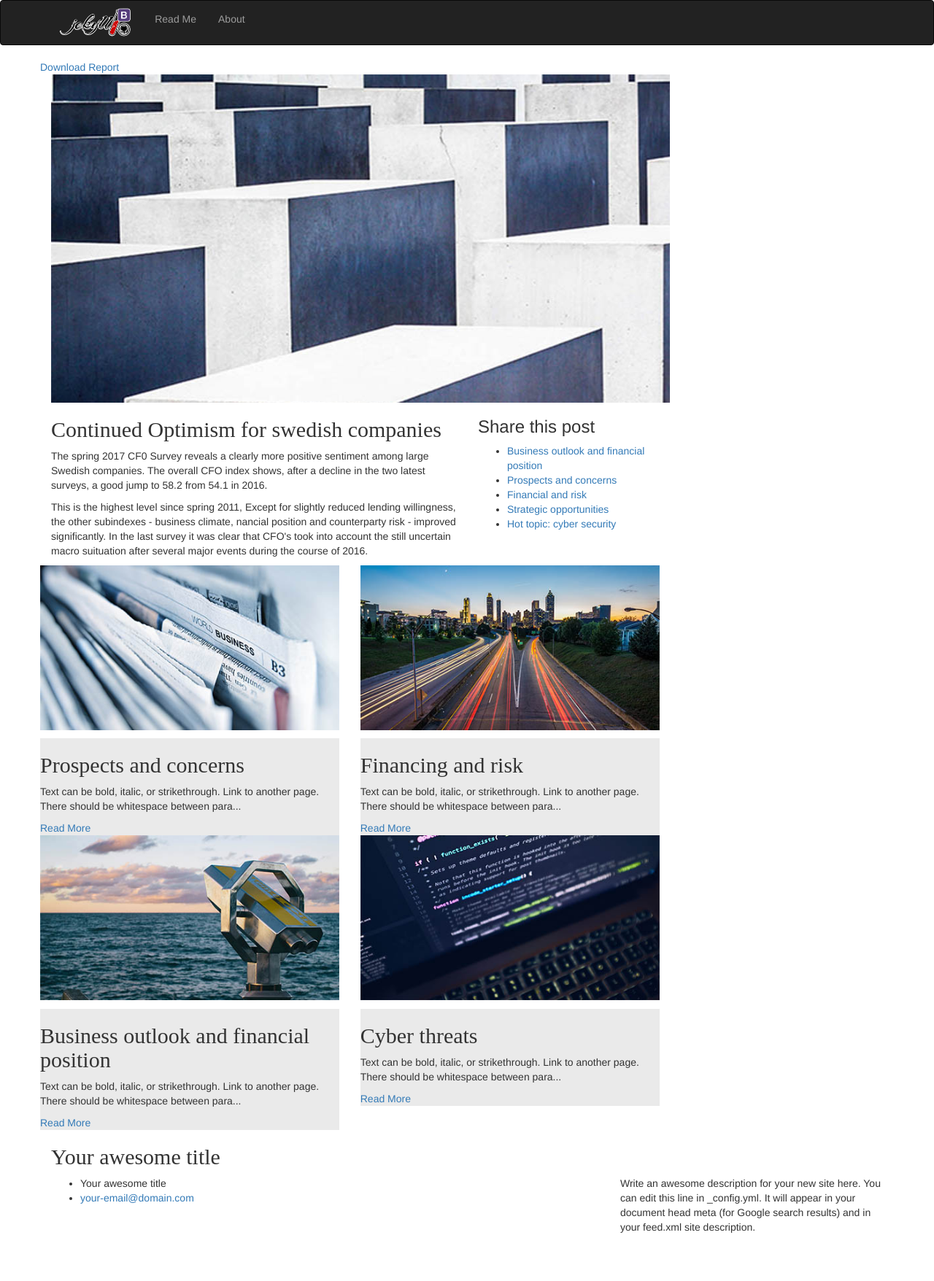
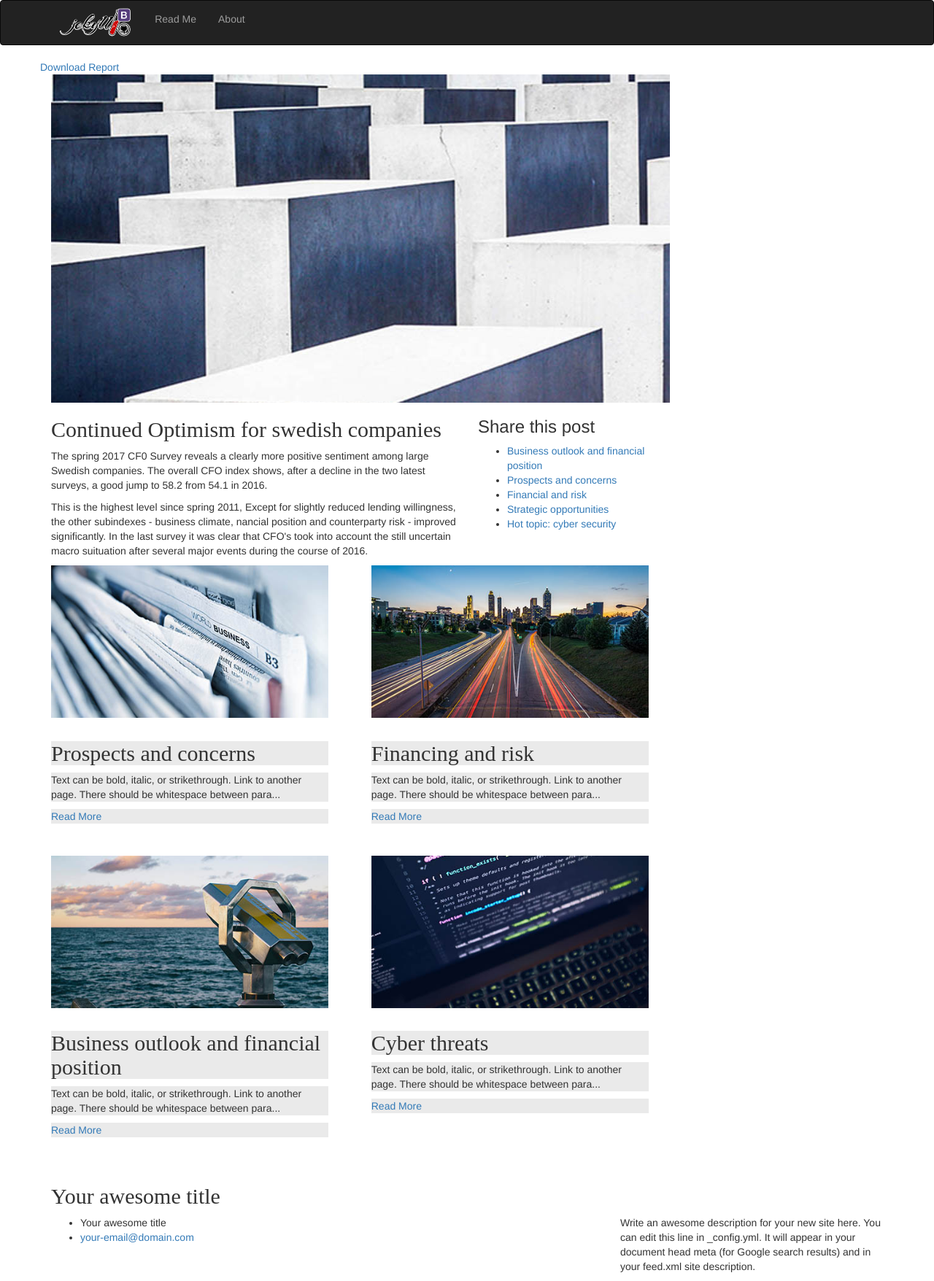
Before and after one commit to bl3ck/deloitte-cfo, a Jekyll site: the page built from index.md, in a window 1280 px wide. Shown: the whole page at 73% size. Built offline with Jekyll 4.4.1, drawn with Linux system fonts in a browser that asks for light colours; some web fonts are replaced; before the commit the page ends 1702 px from its top, so only the background shows below that.

Commit message:
reverting to working code

```diff
--- a/_includes/theme_posts.html
+++ b/_includes/theme_posts.html
@@ -3,17 +3,15 @@
     <div class="row">
       {% for post in site.categories.themes %}
         <div class="col-md-6 post-grid">
-            <div class="row">
-              <img src="{{ post.image_path }}" alt="{{ post.title | capitalize  }}">
-            </div>
+          <img src="{{ post.image_path }}" alt="{{ post.title | capitalize  }}">
             <div class="content-post">
-              <div class="row bg">
+              <div class="bg">
                   <h2>{{ post.title | capitalize  }}</h2>
               </div>
-              <div class="row bg">
+              <div class="bg">
                 <p>{{ post.content | strip_html | truncate:110  }}</p>
               </div>
-              <div class="row bg">
+              <div class="bg">
                 <a href="{{ site.baseurl }}/{{ post.url }}">Read More</a>
               </div>
             </div>
--- a/assets/_sass/theme/_custom.scss
+++ b/assets/_sass/theme/_custom.scss
@@ -45,6 +45,7 @@
 
 .post-grid{
   padding-right: 5%;
+  padding-bottom: 5%;
 }
 .bg{
   background-color: #EAEAEA
```
Also changed, not shown: _includes/header.html (line endings or trailing spaces).
